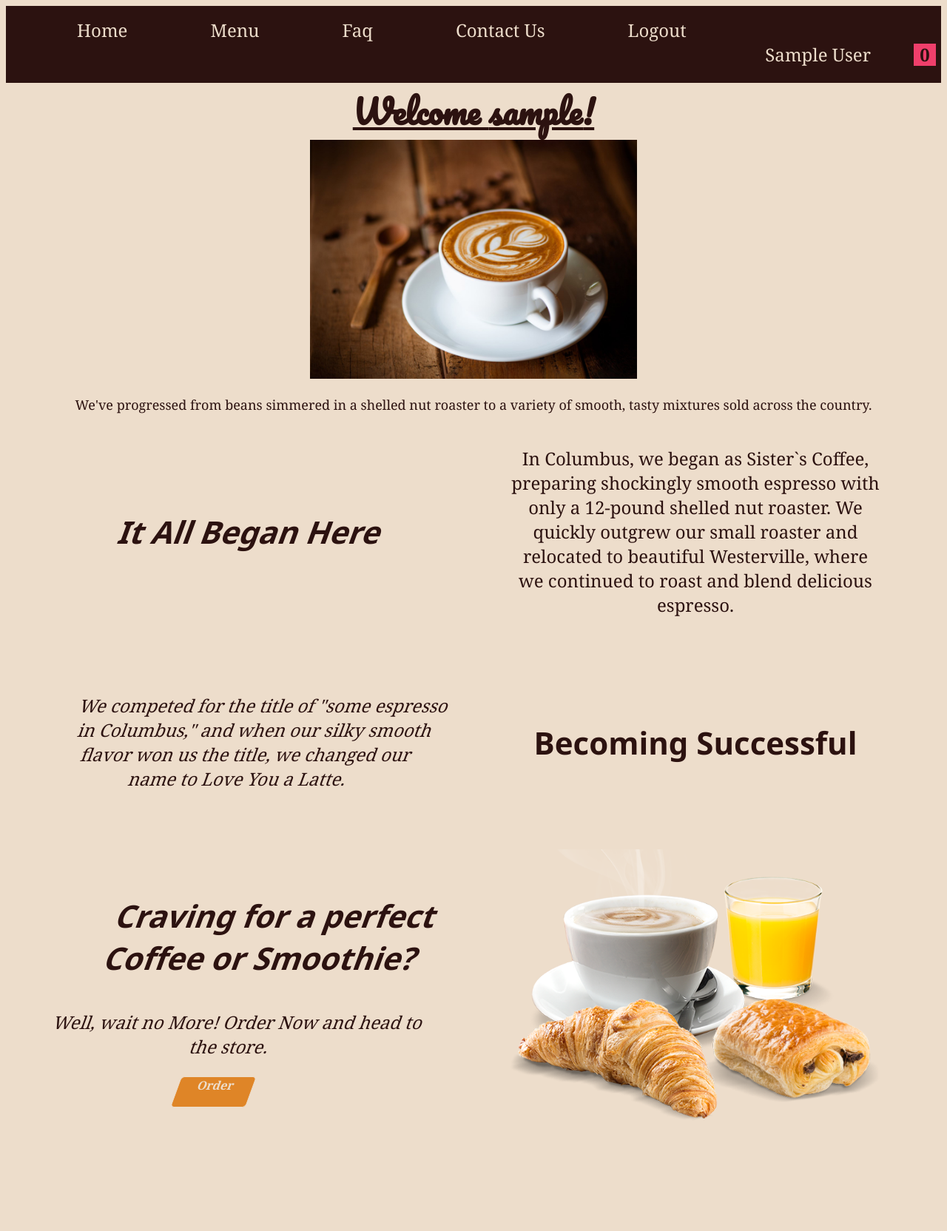
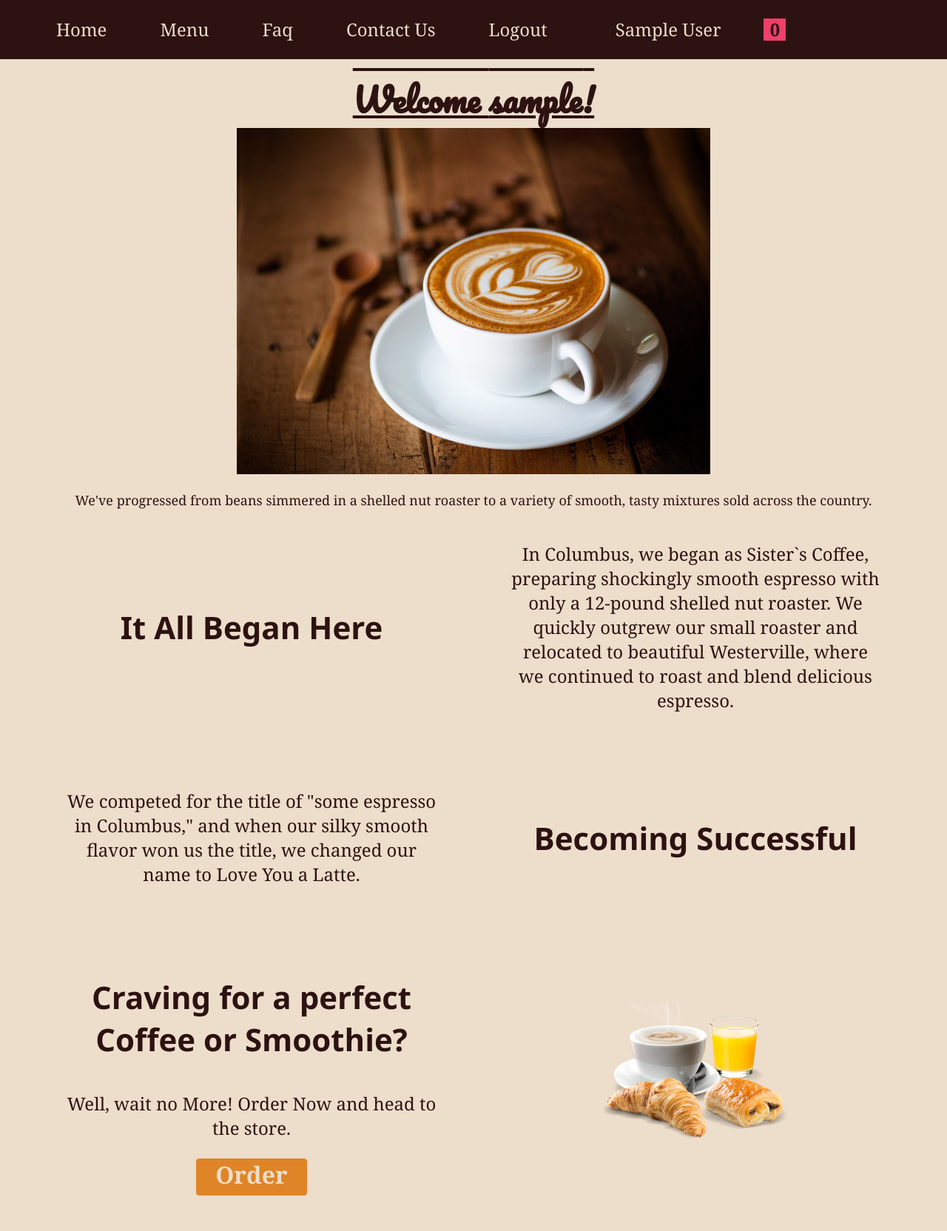
Before and after one commit to TeamYellowCapstone/team-yellow-repo, a PHP site: page /index.php in a window 1280 px wide. Shown: the whole page at 74% size. Before the commit the page ends 1512 px from the top, so only its background shows below. Run offline with PHP 8.4, Linux system fonts and the light colour scheme; the visitor is signed in with stand-in values (Sample User, id 1); data that the repository does not hold is empty.

Commit message:
more styling

```diff
--- a/contact.php
+++ b/contact.php
@@ -25,12 +25,12 @@
 
         <h2 class="indent">Phone</h2>
             <ul class="content">
-                <li class="indent">614-555-0110</li>
+                <li class="indent"><a href="tel:614-555-0110" class="cont-link">614-555-0110</a></li>
             </ul>
 
         <h2 class="indent">Email</h2>
             <ul class="content">
-                <li class="indent"><a href="mailto:mheywood@cscc.edu">mheywood@cscc.edu</a></li>
+                <li class="indent"><a href="mailto:mheywood@cscc.edu" class="cont-link">mheywood@cscc.edu</a></li>
             </ul>
         <br>
         </div>
--- a/index.php
+++ b/index.php
@@ -26,16 +26,16 @@
                 ?>
             </h1>
 
-            <img src="images/bxf6-hero.jpg" alt="cup of coffee with latte foam art" width="35%" >
+            <img src="images/bxf6-hero.jpg" alt="cup of coffee with latte foam art" width="35%" class="img home-img">
             <div class="">
                 <p> We've progressed from beans simmered in a shelled nut roaster to a variety of smooth, tasty mixtures sold across the country. </p>
             </div>
-            <div class="home-wrapper first">
+            <div class="home-wrapper">
                 <div class="home-main flex-box">
-                    <div class="left-cont">
+                    <div class="left-cont first">
                         <p  class="cont-title"> It All Began Here  </p>
                     </div>
-                    <div class="right-cont">
+                    <div class="right-cont second">
                         <p class="home-p"> In Columbus, we began as Sister`s Coffee, preparing shockingly smooth espresso with only a 12-pound shelled nut roaster.
                         We quickly outgrew our small roaster and relocated to beautiful Westerville, where we continued to roast and blend delicious espresso. </p>
                     </div>
@@ -43,22 +43,22 @@
             </div>
             <div class="home-wrapper">
                 <div class="home-main flex-box">
-                    <div class="left-cont">
+                    <div class="left-cont second">
                         <p class="home-p"> We competed for the title of "some espresso in Columbus," and when our silky smooth flavor won us the title, we changed our name to Love You a Latte. </p>
                     </div>
-                    <div class="right-cont">
+                    <div class="right-cont first">
                         <p class="cont-title"> Becoming Successful </p>
                     </div>
                 </div>
             </div>
             <div class="home-wrapper">
                 <div class="home-main flex-box">
-                    <div class="left-cont">
+                    <div class="left-cont first">
                         <p class="cont-title"> Craving for a perfect Coffee or Smoothie?</p>
                         <p class="home-p"> Well, wait no More! Order Now and head to the store.</p>
                         <a href="menu.php" class="btn order-btn">Order</a>
                     </div>
-                    <div class="right-cont">
+                    <div class="right-cont second">
                         <div class="home-img-div">
                             <img src="images/uploads/breakfast.png" alt="Breakfast image showing coffee, croissant, and orange juice." class="home-img img">
                         </div>
@@ -70,4 +70,5 @@
         </div>
 
     </body>
+
 </html>
--- a/login.php
+++ b/login.php
@@ -195,7 +195,7 @@
                     }
                 ?>
                 <div>
-                    <label for="username">User Name: </label>
+                    <label for="username" class="input-lbl">User Name: </label>
                     <input name="uname" type="text" id="username" placeholder="Username"
                     <?php
                         if(isset($_SESSION["uname"])){
@@ -205,7 +205,7 @@
                     ?>>
                 </div>
                 <div>
-                    <label for="pwrd">Password: </label>
+                    <label for="pwrd" class="input-lbl">Password: </label>
                     <input name="pwrd" type="password" id="pwrd" placeholder="Password"
                     <?php
                         if(isset($_SESSION["pwrd"])){
--- a/styles/style.css
+++ b/styles/style.css
@@ -13,6 +13,7 @@ html, body {
 
 body {
     background-color: #EDDDCB;
+    margin: 0;
     font-family: Cambria, "Hoefler Text", "Liberation Serif", Times, "Times New Roman", serif;
     color: #2C1210;
 }
@@ -349,15 +350,13 @@ text-align: center;
     max-width: 500px;
     height: fit-content;
 }
-.left-cont{
-    transform: skew(-20deg);
-    /* background-color: blueviolet; */
-}
+
 .flex-box{
     display: flex;
     flex-wrap: wrap;
     align-items: center;
     justify-content: space-around;
+
 }
 .d-underline{
     text-decoration: underline double;
@@ -375,6 +374,19 @@ text-align: center;
 .home-p{
     font-size: 24px;
 }
+input, textarea{
+    border-radius: 5px;
+    border: 1px solid #a59888;
+}
+.order-btn{
+    width: 150px;
+    height: 50px;
+    font-size: 32px;
+    line-height: 50px;
+}
+.home-img{
+    width: 50%;
+}
 @media only screen and (max-width: 1035px) {
    /* .flex-box{
         flex-flow: column;
@@ -383,5 +395,31 @@ text-align: center;
        width: 100%;
        max-width: 75%;
    }
+   .first{
+       order: 1;
+   }
+   .second{
+       order: 2;
+   }
+   .cont-title{
+       margin-bottom: 5px;
+       margin-top: 10px;
+   }
 
 }
+@media only screen and (max-width: 720px) {
+
+    .left-cont, .right-cont{
+        width: 100%;
+        max-width: 75%;
+    }
+    .input-lbl{
+        display: block !important;
+        width: fit-content !important;
+    }
+    .home-p{
+        width: 100%;
+        text-align: left;
+    }
+
+ }
--- a/templates/footer.php
+++ b/templates/footer.php
@@ -7,6 +7,6 @@
             <li class="ico"><img class="ico-img img" src="images/ico/" alt=""></li>
             <li class="ico"><img class="ico-img img" src="images/ico/" alt=""></li>
         </ul>
-        <p class="links"> 2021 CSCC-Team Yellow</p>
+        <p class="links"> &copy; 2021 CSCC-Team Yellow</p>
     </div>
 </footer>
--- a/templates/loginTemplate.php
+++ b/templates/loginTemplate.php
@@ -12,7 +12,7 @@
         }
     ?>
     <div>
-        <label for="username">User Name: </label>
+        <label for="username" class="input-lbl">User Name: </label>
         <input name="uname" type="text" id="username" placeholder="Username"
         <?php
             if(isset($_SESSION["uname"])){
@@ -22,7 +22,7 @@
         ?>>
     </div>
     <div>
-        <label for="pwrd">Password: </label>
+        <label for="pwrd" class="input-lbl">Password: </label>
         <input name="pwrd" type="password" id="pwrd" placeholder="Password"
         <?php
             if(isset($_SESSION["pwrd"])){
--- a/templates/navigation.php
+++ b/templates/navigation.php
@@ -40,8 +40,12 @@ if(preg_match("/[.]*\/employee\/[.]*/","".$_SERVER["REQUEST_URI"])){
                     echo $_SESSION["FirstName"];
                     echo "</a></p>";
                 }
-                echo "<a href=".$currentLocation."cart.php id='a-cart'><div id='cart-container'>
-                            <span id='qty'>";
+
+        ?>
+        </li>
+        <?php
+            echo "<a href=".$currentLocation."cart.php id='a-cart'  class='right'><div id='cart-container'>
+                <span id='qty'>";
                 if(isset($_SESSION["cartQty"])){
                     echo $_SESSION["cartQty"];
                 }
@@ -50,7 +54,6 @@ if(preg_match("/[.]*\/employee\/[.]*/","".$_SERVER["REQUEST_URI"])){
                 }
                 echo "</span></div></a>";
         ?>
-        </li>
     </ul>
 
 </nav>
--- a/templates/templates-style.css
+++ b/templates/templates-style.css
@@ -10,17 +10,21 @@
 
 .navigation {
     background-color: #2C1210;
+    width: 100%;
 }
 
     .navigation ul {
         list-style: none;
-        display: inline-block;
-        width: 100%;
+        display: flex;
+        justify-content: flex-start;
+        flex-flow: row;
+        margin-top: 0;
+        align-content: center;
     }
 
         .navigation ul li {
-            float: left;
-            margin: 0 40px;
+            margin: 0 20px;
+            height: 80px;
         }
 
             .navigation ul li a {
@@ -28,6 +32,7 @@
                 font-size: 24px;
                 text-decoration: none;
                 padding: 14px 16px;
+                line-height: 80px;
             }
 
     .navigation li a:hover {
@@ -42,6 +47,9 @@
     width: 30px;
     line-height: 30px;
     padding: 0px;
+    padding-top: 23px;
+    text-decoration: none;
+    font-size: 24px;
 }
 #cart-container {
     width: 30px;
@@ -52,12 +60,16 @@
     color: #2c1210;
     text-align: center;
     font-weight: bold;
-    float: right;
+
+    /* float: right; */
     margin-right: 5px;
 }
 
 .right{
-    float: right !important;
+    /* float: right !important;
+    margin-right: 5px !important; */
+    justify-self: flex-end;
+
 
 }
 /* navigation style ending */
```
Also changed, not shown: checkout/guestCheckout.php (+4 -4 lines), employee/maintenance.php (+10 -10 lines), signup.php (+7 -7 lines), styles/menu.css (+27 -9 lines).
